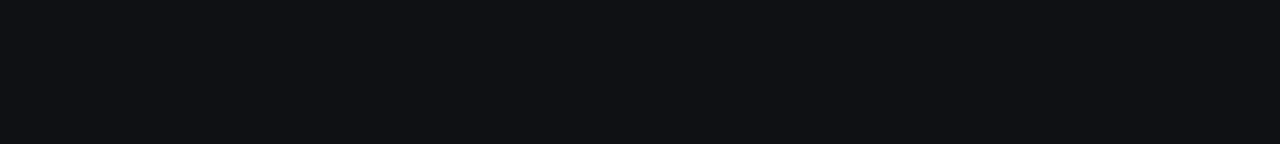
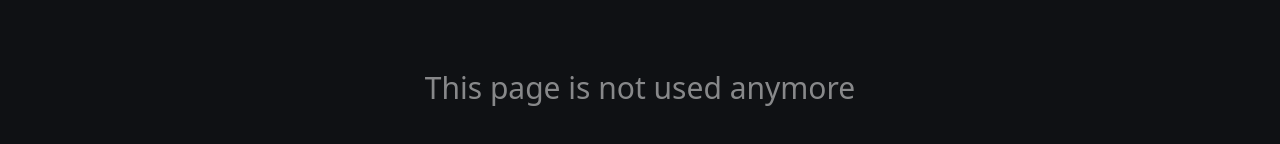
Before and after one commit to tamerlan1wow/BIOHACKING, a Nuxt app: page /session in a window 1280 px wide. Before the commit this address had no page. Shown: the part 392-536 px from the top of the page. Built offline with nearby package versions, Linux system fonts and the light colour scheme.

Commit message:
Clean index.vue and remove unused logic

```diff
--- /dev/null
+++ b/pages/session.vue
@@ -0,0 +1,5 @@
+<template>
+  <div class="min-h-screen flex items-center justify-center bg-[#0F1114] text-white">
+    <h1 class="text-3xl opacity-50">This page is not used anymore</h1>
+  </div>
+</template>
```
